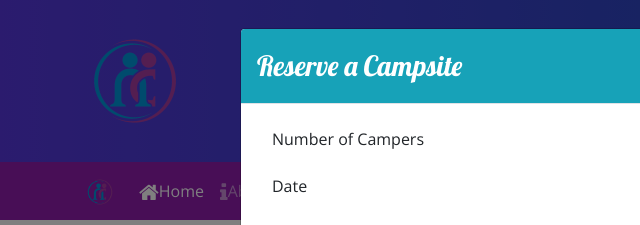
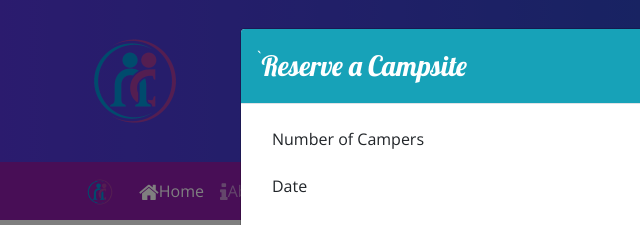
Before and after one commit to JamesVicuna/NucampSite, a website: page index.html in a window 1280 px wide. Both pictures are taken after a click on the link "Reserve Campsite". Shown: the top 225 px of the page, 0-640 px from the left. Drawn offline with nearby package versions, Linux system fonts and the light colour scheme; files that its build step writes are made by us from their sources; files whose address does not match are found by name.

Commit message:
small updates

```diff
--- a/index.html
+++ b/index.html
@@ -43,7 +43,7 @@
       <div class="modal-dialog modal-lg" role="document">
          <div class="modal-content">
 
-            <div class="modal-header">
+            <div class="modal-header">`
                <h3 class="modal-title">Reserve a Campsite</h3>
                <button type="button" class="close" data-dismiss="modal">&times;</button>
             </div>
```
Also changed, not shown: aboutus.html (+1 -1 lines).
